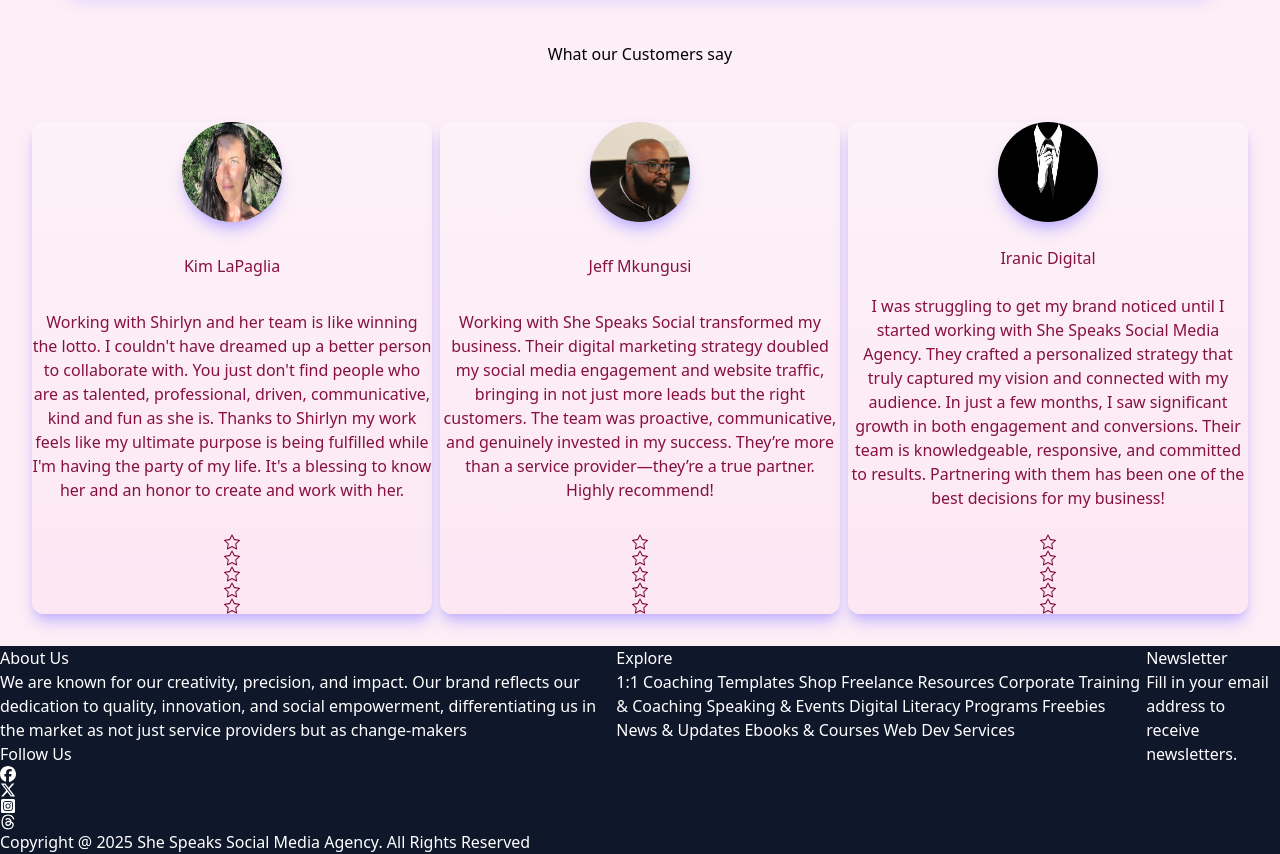
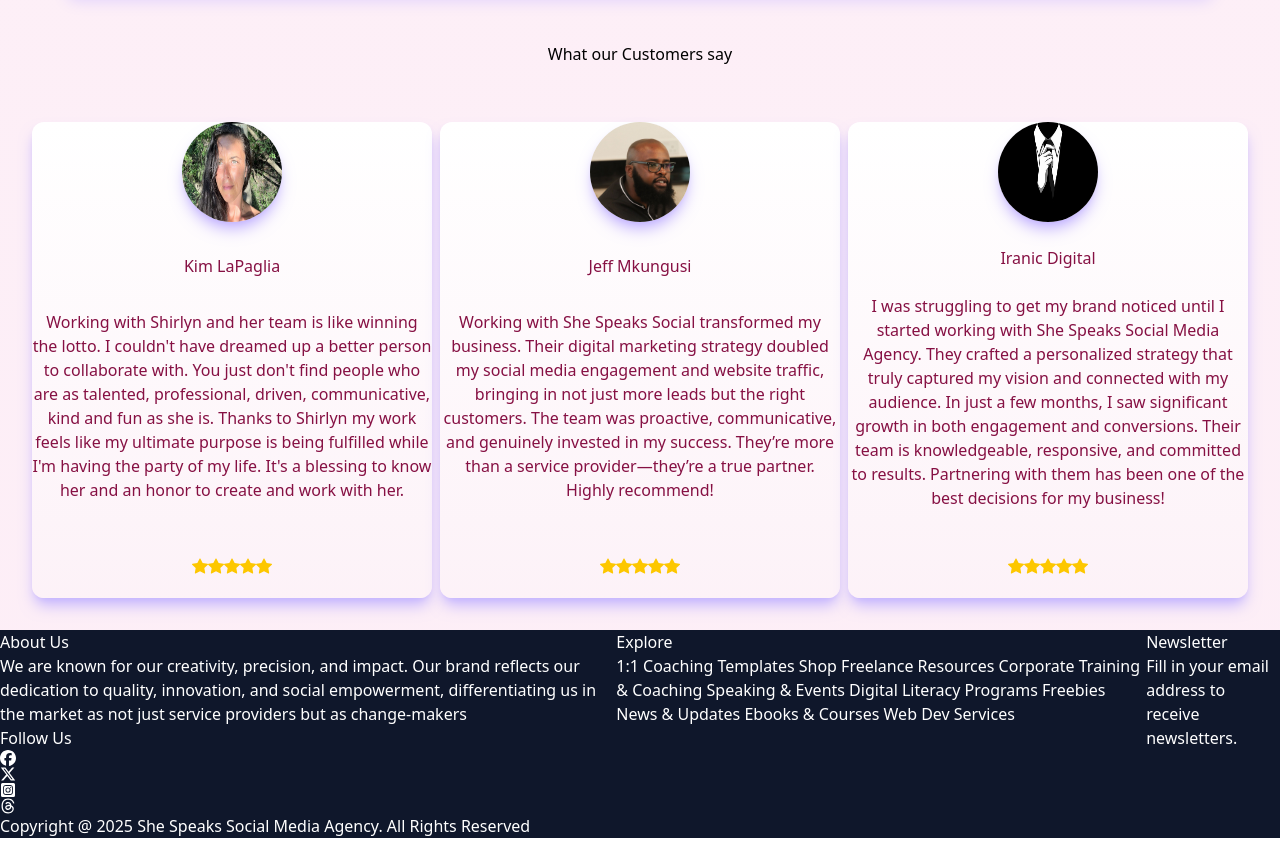
Before and after one commit to MatthewsRicky/shespeaksocial, a Next.js app: page / in a window 1280 px wide. Shown: the part 3160-4014 px from the top of the page. Built offline with nearby package versions, Linux system fonts and the light colour scheme.

Commit message:
Adding the star ratings and their styling

```diff
--- a/components/ReviewCard.tsx
+++ b/components/ReviewCard.tsx
@@ -1,6 +1,6 @@
 import React from 'react'
 import Image from "next/image";
-import { BsStar } from "react-icons/bs";
+import { BsStarFill } from "react-icons/bs";
 
 const ReviewCard = () => {
 const reviews = [
@@ -8,30 +8,30 @@ const reviews = [
 		imgurl: "/User1.jpeg",
 		name: "Kim LaPaglia",
 		description: "Working with Shirlyn and her team is like winning the lotto. I couldn't have dreamed up a better person to collaborate with.  You just don't find people who are as talented, professional, driven, communicative, kind and fun as she is.  Thanks to Shirlyn my work feels like my ultimate purpose is being fulfilled while I'm having the party of my life. It's a blessing to know her and an honor to create and work with her.",
-		rating: <BsStar />,
+		rating: <BsStarFill />,
 	},
 	{
 		imgurl: "/User2.jpeg",
 		name: "Jeff Mkungusi",
 		description: "Working with She Speaks Social transformed my business. Their digital marketing strategy doubled my social media engagement and website traffic, bringing in not just more leads but the right customers. The team was proactive, communicative, and genuinely invested in my success. They’re more than a service provider—they’re a true partner. Highly recommend!",
-		rating: <BsStar />,
+		rating: <BsStarFill />,
 	},
 	{
 		imgurl: "/User5.jpg",
 		name: "Iranic Digital",
 		description: "I was struggling to get my brand noticed until I started working with She Speaks Social Media Agency. They crafted a personalized strategy that truly captured my vision and connected with my audience. In just a few months, I saw significant growth in both engagement and conversions. Their team is knowledgeable, responsive, and committed to results. Partnering with them has been one of the best decisions for my business!",
-		rating: <BsStar />,
+		rating: <BsStarFill />,
 	},
 ]
 
 	return (
 		<div className="grid grid-cols-3 gap-2 rounded-xl m-6 p-2">
 			{reviews.map(item => (
-				<div key={item.name} className="flex flex-col gap-6 items-center justify-between text-center text-pink-900 bg-gradient-to-b from-pink-50  to-pink-100 rounded-xl shadow-lg shadow-violet-300">
+				<div key={item.name} className="flex flex-col gap-6 items-center justify-between text-center text-pink-900 bg-gradient-to-b from-white  to-pink-50 rounded-xl shadow-lg shadow-violet-300">
 					<Image src={item.imgurl} alt="Reviewer image" width={500} height={500} className="rounded-full h-25 w-25 flex shadow-lg shadow-violet-300 hover:scale-105 transiton-all duration-200" />
 					<h1 className="font-medium">{item.name}</h1>
 					<p>{item.description}</p>
-					<div>
+					<div className="flex my-6 text-yellow-400">
 						<span>{item.rating}</span>
 						<span>{item.rating}</span>
 						<span>{item.rating}</span>
```
